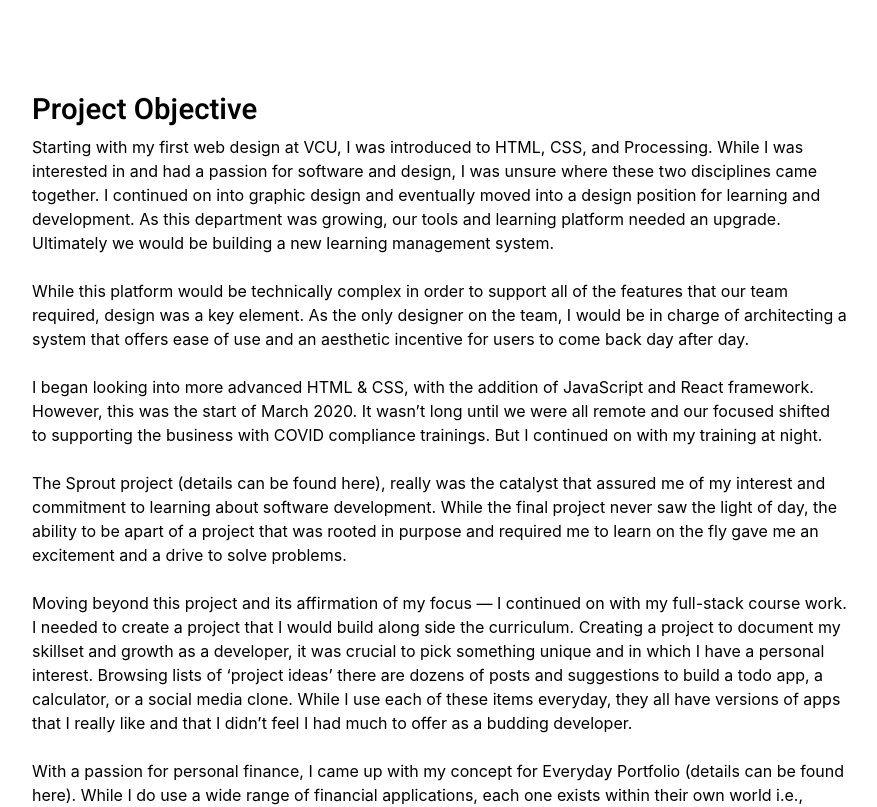
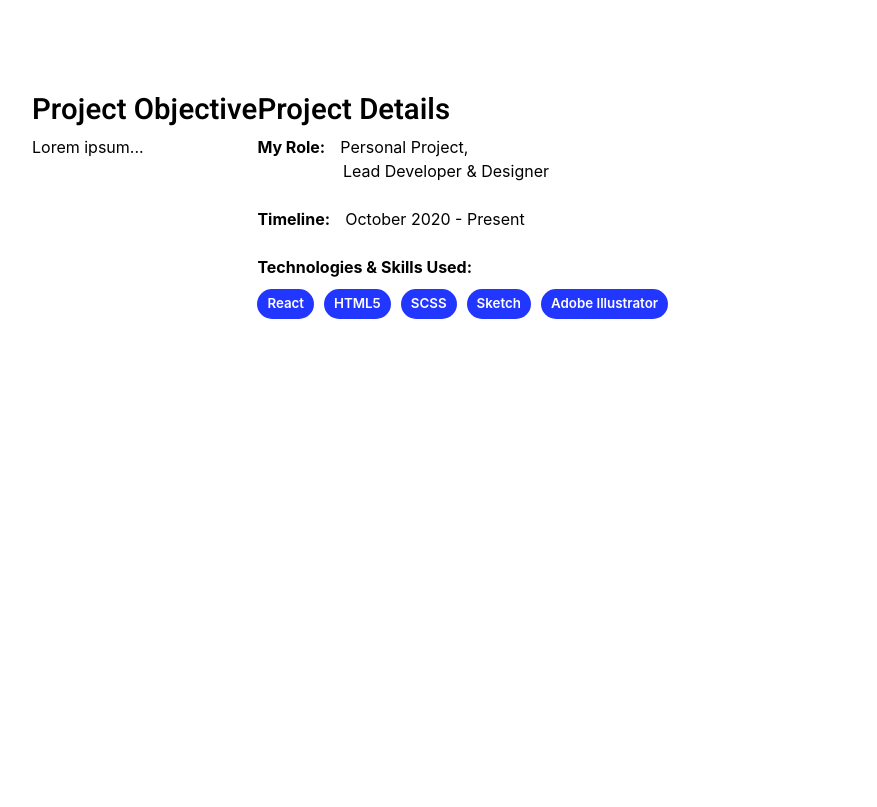
Before and after one commit to sethayotte/Portfolio_V2, a React (Create React App) app: page /Seths-Garage in a window 1280 px wide. Shown: the part 1280-2087 px from the top of the page, without its empty margins (68-945 px from the left). After the commit the page ends 1824 px from the top, so only its background shows below. Built offline with nearby package versions, Linux system fonts and the light colour scheme.

Commit message:
Description Update

```diff
--- a/src/components/Projects/SethsGarage.js
+++ b/src/components/Projects/SethsGarage.js
@@ -37,19 +37,7 @@ const SethsGarage = () => {
           <div className="objectiveBody">
           <h4 className="descriptionSubheading" id="garageSubheading">Project Objective</h4>
           <p className="descriptionBody" id="garageDescription">
-          Starting with my first web design at VCU, I was introduced to HTML, CSS, and Processing.  While I was interested in and had a passion for software and design, I was unsure where these two disciplines came together.  I continued on into graphic design and eventually moved into a design position for learning and development.  As this department was growing, our tools and learning platform needed an upgrade.  Ultimately we would be building a new learning management system.<br /><br />
-
-          While this platform would be technically complex in order to support all of the features that our team required, design was a key element.  As the only designer on the team, I would be in charge of architecting a system that offers ease of use and an aesthetic incentive for users to come back day after day.<br /><br />
-
-          I began looking into more advanced HTML & CSS, with the addition of JavaScript and React framework.  However, this was the start of March 2020.  It wasn’t long until we were all remote and our focused shifted to supporting the business with COVID compliance trainings.  But I continued on with my training at night.<br /><br />
-
-          The Sprout project (details can be found here), really was the catalyst that assured me of my interest and commitment to learning about software development.  While the final project never saw the light of day, the ability to be apart of a project that was rooted in purpose and required me to learn on the fly gave me an excitement and a drive to solve problems.<br /><br />
-
-          Moving beyond this project and its affirmation of my focus — I continued on with my full-stack course work.  I needed to create a project that I would build along side the curriculum.  Creating a project to document my skillset and growth as a developer, it was crucial to pick something unique and in which I have a personal interest.  Browsing lists of ‘project ideas’ there are dozens of posts and suggestions to build a todo app, a calculator, or a social media clone.  While I use each of these items everyday, they all have versions of apps that I really like and that I didn’t feel I had much to offer as a budding developer. <br /><br />
-
-          With a passion for personal finance, I came up with my concept for Everyday Portfolio (details can be found here).  While I do use a wide range of financial applications, each one exists within their own world i.e., banks, brokerages.  I found that I was looking for a utility that could house all of my positions and show me a daily gain/loss.  This product would solve a problem that I had and hopefully others as well.  This project is currently	a work in progress but the components and functionality currently in place are a strong representation of my skillset as a developer.  As it moves forward and eventually launches on the App Store, I will be sharing any updates here.<br /><br />
-
-          I have had an exciting year since cracking the code on how I can successfully conflate my design skillset with software development.  I cannot wait for the years to come to see what else I am able to create.
+Lorem ipsum...
           </p>
           </div>
           <div className="detailsBody" id="garageDetails">
```
